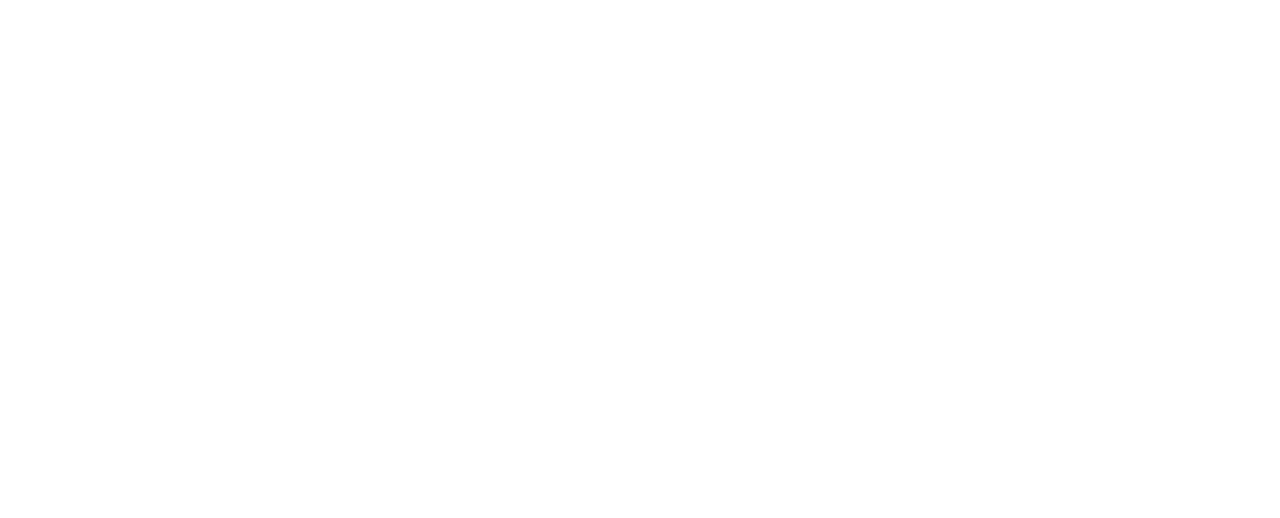
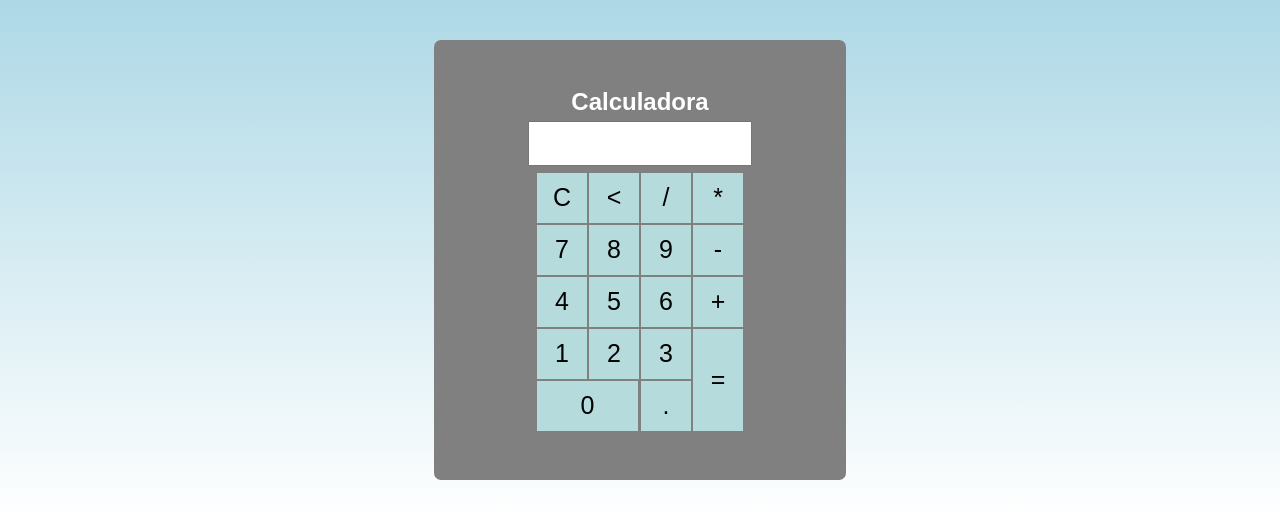
Before and after one commit to gustavopratesc/projeto-calculadora, a plain HTML site: page teste-calculadora/index.html in a window 1280 px wide. Drawn offline with Linux system fonts and the light colour scheme.

Commit message:
fazendo-calculadora

```diff
--- a/teste-calculadora/index.html
+++ b/teste-calculadora/index.html
@@ -1,11 +1,49 @@
 <!DOCTYPE html>
-<html lang="en">
+<html lang="pt-br">
 <head>
     <meta charset="UTF-8">
     <meta name="viewport" content="width=device-width, initial-scale=1.0">
-    <title>Document</title>
+    <title>Calculadora</title>
+    <link rel="stylesheet" href="style.css">
 </head>
 <body>
+    <main>
+        <section id="container">
+            <h1>Calculadora</h1>
+            <input type="text" name="entrada" id="identrada">
+            <table class="tabelaBotoes">
+                <tr>
+                    <td><button onclick="clean()">C</button></td>
+                    <td><button onclick="back()"><</button></td>
+                    <td><button onclick="insert('/')">/</button></td>
+                    <td><button onclick="insert('*')">*</button></td>
+                </tr>
+                <tr>
+                    <td><button onclick="insert('7')">7</button></td>
+                    <td><button onclick="insert('8')">8</button></td>
+                    <td><button onclick="insert('9')">9</button></td>
+                    <td><button onclick="insert('-')">-</button></td>
+                </tr>
+                <tr>
+                    <td><button onclick="insert('4')">4</button></td>
+                    <td><button onclick="insert('5')">5</button></td>
+                    <td><button onclick="insert('6')">6</button></td>
+                    <td><button onclick="insert('+')">+</button></td>
+                </tr>
+                <tr>
+                    <td><button onclick="insert('1')">1</button></td>
+                    <td><button onclick="insert('2')">2</button></td>
+                    <td><button onclick="insert('3')">3</button></td>
+                    <td rowspan="2"><button style="height: 102px;" onclick="calcular()">=</button></td>
+                </tr>
+                <tr>
+                    <td colspan="2"><button style="width: 101px;" onclick="insert('0')">0</button></td>
+                    <td><button onclick="insert('.')">.</button></td>
+                </tr>
+            </table>
+        </section>
+    </main>
 
+    <script src="index.js"></script>
 </body>
 </html>
--- /dev/null
+++ b/teste-calculadora/index.js
@@ -0,0 +1,24 @@
+function insert(num) {
+
+    document.querySelector('#identrada').value += num;
+}
+
+function clean() {
+
+    document.querySelector('#identrada').value = ""
+}
+
+function back() {
+
+    let resultado = document.querySelector('#identrada').value;
+    document.querySelector('#identrada').value = resultado.substring(0, resultado.length - 1);
+}
+
+function calcular() {
+
+    let resultado = document.querySelector('#identrada').value;
+    if(resultado){
+        document.querySelector('#identrada').value = eval(resultado)
+    }
+
+}
--- /dev/null
+++ b/teste-calculadora/style.css
@@ -0,0 +1,62 @@
+* {
+    padding: 0;
+    margin: 0;
+    box-sizing: border-box;
+    font-family: Arial, Helvetica, sans-serif;
+}
+
+body {
+    background-image: linear-gradient(to bottom, lightblue, white);
+    background-repeat: no-repeat;
+}
+
+h1 {
+    text-align: center;
+    color: white;
+}
+
+#identrada {
+    padding: 10px;
+    width: 28vh;
+    margin: 5px;
+    font-size: 18px;
+}
+main {
+    margin-top: 20px;
+    display: flex;
+    flex-flow: column nowrap;
+    justify-content: center;
+    align-items: center;
+    margin: 15px;
+}
+
+#container {
+    background-color: gray;
+    margin: 25px;
+    height: 55vh;
+    width: 33%;
+    border-radius: 7px;
+    display: flex;
+    flex-flow: column nowrap;
+    justify-content: center;
+    align-items: center;
+}
+
+.tabelaBotoes {
+    display: flex;
+    justify-content: center;
+    align-items: center;
+}
+
+button {
+    width: 50px;
+    height: 50px;
+    font-size: 25px;
+    cursor: pointer;
+    background-color: rgb(182, 219, 220);
+    border: none;
+}
+
+button:hover {
+    background-color: white;
+}
```
